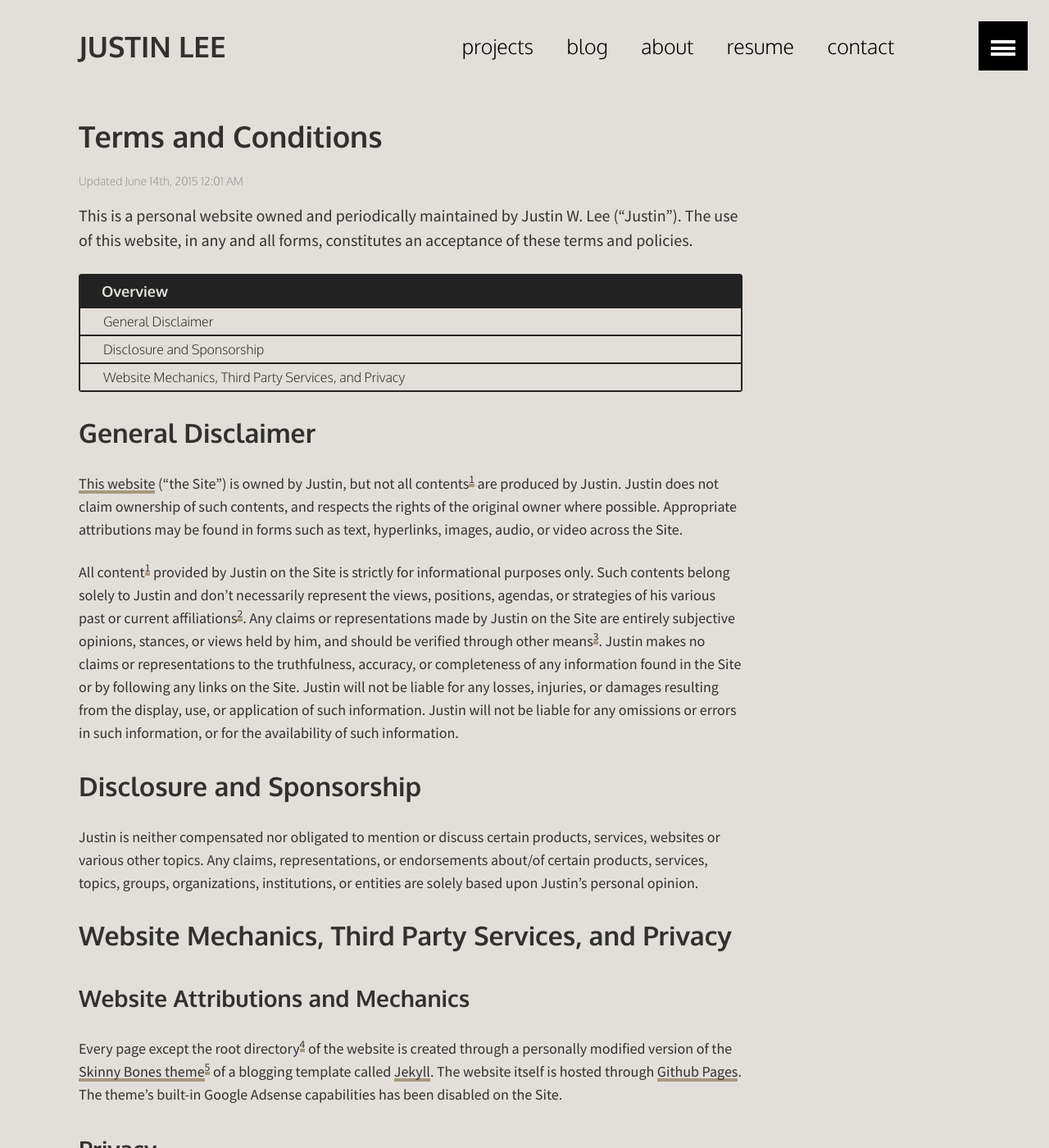
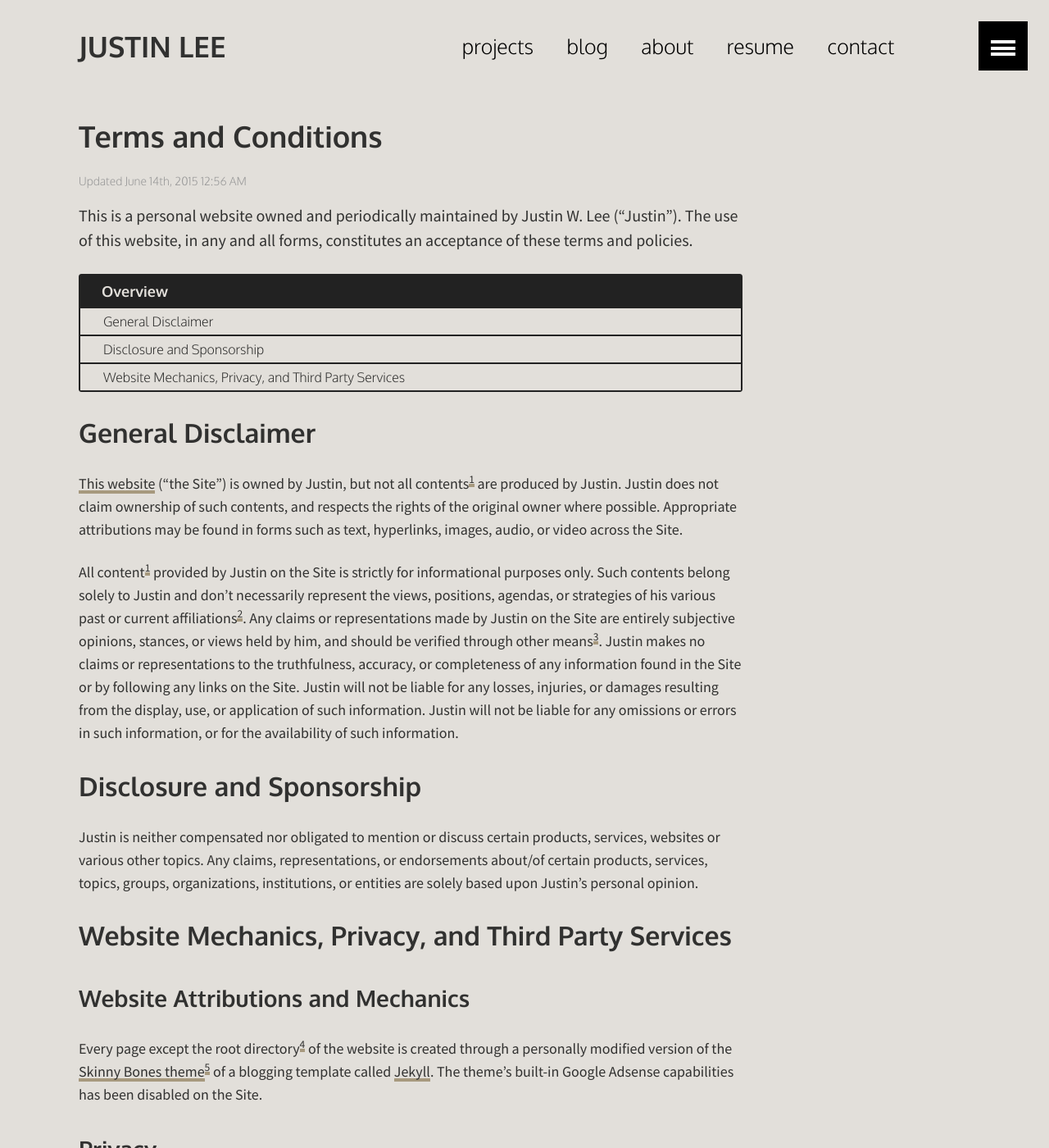
Before and after one commit to pengineered/pengineered.github.io, a Jekyll site: the page built from terms/terms.md, in a window 1280 px wide and 1400 px high. Shown: the whole window at 82% size. Built offline with Jekyll 4.4.1, drawn with Linux system fonts in a browser that asks for light colours.

Commit message:
updated terms

```diff
--- a/terms/terms.md
+++ b/terms/terms.md
@@ -20,11 +20,11 @@ All content[^1] provided by Justin on the Site is strictly for informational pur
 ## Disclosure and Sponsorship
 Justin is neither compensated nor obligated to mention or discuss certain products, services, websites or various other topics. Any claims, representations, or endorsements about/of certain products, services, topics, groups, organizations, institutions, or entities are solely based upon Justin's personal opinion.
 
-## Website Mechanics, Third Party Services, and Privacy
+## Website Mechanics, Privacy, and Third Party Services
 
 ### Website Attributions and Mechanics
 
-Every page except the root directory[^4] of the website is created through a personally modified version of the [Skinny Bones theme](https://mmistakes.github.io/skinny-bones-jekyll/)[^5] of a blogging template called [Jekyll](http://jekyllrb.com/). The website itself is hosted through [Github Pages](https://pages.github.com/). The theme's built-in Google Adsense capabilities has been disabled on the Site.
+Every page except the root directory[^4] of the website is created through a personally modified version of the [Skinny Bones theme](https://mmistakes.github.io/skinny-bones-jekyll/)[^5] of a blogging template called [Jekyll](http://jekyllrb.com/). The theme's built-in Google Adsense capabilities has been disabled on the Site.
 
 ### Privacy
 Justin will never share any user's personal information[^6] without prior consent.
```
Also changed, not shown: other parts of terms/terms.md (+1 -1 lines).
